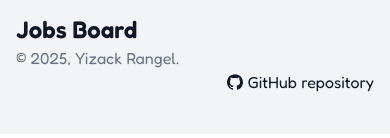
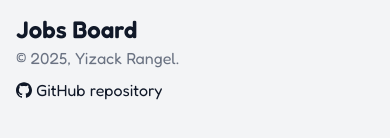
Before and after one commit to Yizack/jobs-board-demo, a Vue app: page / in a window 390 px wide. Shown: the part 1664-1802 px from the top of the page. Built offline with nearby package versions, Linux system fonts and the light colour scheme.

Commit message:
style: fix align

```diff
--- a/src/components/FooterSection.vue
+++ b/src/components/FooterSection.vue
@@ -10,7 +10,7 @@ import { SITE } from "~/utils/site";
         <p class="text-2xl font-bold">{{ SITE.name }}</p>
         <p class="text-body-secondary">© {{ new Date().getFullYear() }}, {{ SITE.author }}.</p>
       </div>
-      <div class="col-span-12 lg:col-span-4 flex flex-col items-end my-auto">
+      <div class="col-span-12 lg:col-span-4 flex flex-col lg:items-end mt-2 lg:my-auto">
         <a class="flex items-center gap-1 hover:underline" :href="SITE.repository" target="_blank" rel="noopener noreferrer">
           <Icon icon="simple-icons:github" />
           <span>GitHub repository</span>
```
